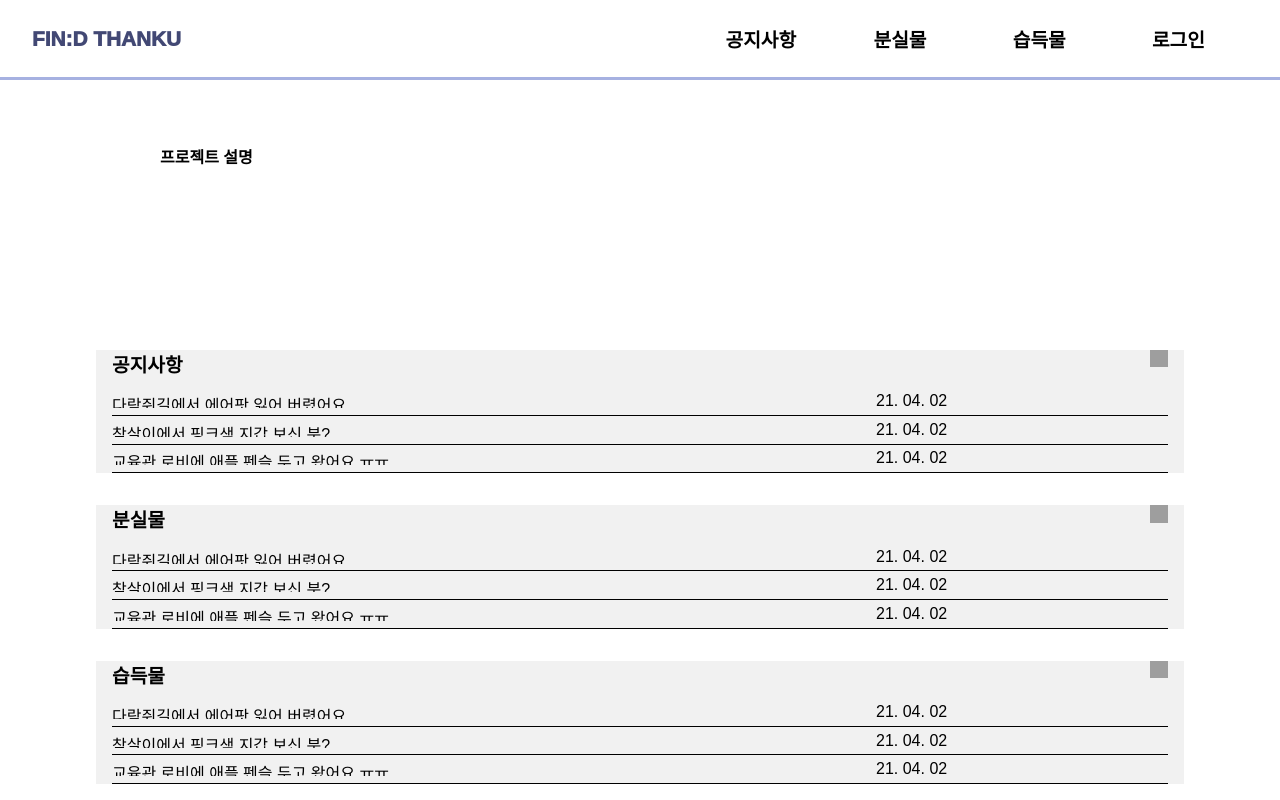
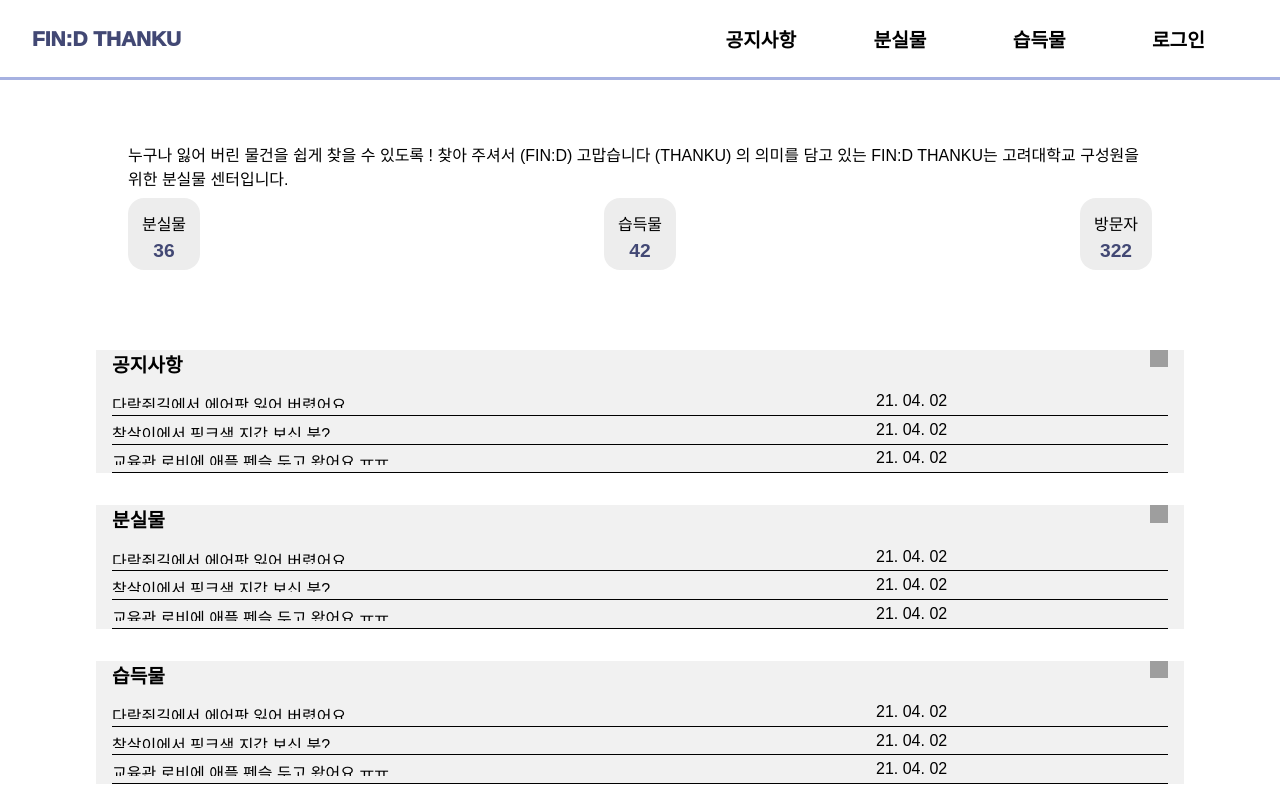
Before and after one commit to find-thanku/find-thanku-client, a React (Create React App) app: page / in a window 1280 px wide. Built offline with nearby package versions, Linux system fonts and the light colour scheme; grey boxes are pictures that could not be loaded.

Commit message:
feat : add project info and count info

```diff
--- /dev/null
+++ b/src/component/count-info/index.tsx
@@ -0,0 +1,16 @@
+import React from "react";
+import * as S from "./styles";
+import { STATIC_URL } from "../../asset/constant";
+import { CountInfoProps } from "./types";
+
+const CountInfo = (props: CountInfoProps) => {
+  const { title, count } = props;
+  return (
+    <S.CountInfoContainer>
+      <S.Title>{title}</S.Title>
+      <S.Count>{count}</S.Count>
+    </S.CountInfoContainer>
+  );
+};
+
+export default CountInfo;
--- /dev/null
+++ b/src/component/count-info/styles.ts
@@ -0,0 +1,24 @@
+import styled from "styled-components";
+import { THEME_COLOR } from "../../asset/constant";
+
+export const CountInfoContainer = styled.div`
+  display: flex;
+  flex-direction: column;
+  justify-content: center;
+  align-items: center;
+  width: 4.5rem;
+  height: 4.5rem;
+  background-color: ${THEME_COLOR.GRAYER};
+  border-radius: 1rem;
+`;
+
+export const Title = styled.div`
+  font-size: 1rem;
+  margin: 0.3rem 0rem;
+`;
+
+export const Count = styled.div`
+  font-size: 1.2rem;
+  font-weight: bold;
+  color: ${THEME_COLOR.DARK_VIOLET};
+`;
--- /dev/null
+++ b/src/component/count-info/types.ts
@@ -0,0 +1,4 @@
+export interface CountInfoProps {
+  title: string;
+  count: number;
+}
--- a/src/container/main-container/index.tsx
+++ b/src/container/main-container/index.tsx
@@ -1,12 +1,22 @@
 import React from "react";
 import * as S from "./styles";
 import LatestPosts from "../../component/latest-posts";
+import CountInfo from "../../component/count-info";
 
 const MainContainer = () => {
   return (
     <S.MainContainer>
       <S.Intro>
-        <div>프로젝트 설명</div>
+        <S.ProjectIntro>
+          누구나 잃어 버린 물건을 쉽게 찾을 수 있도록 ! 찾아 주셔서 (FIN:D)
+          고맙습니다 (THANKU) 의 의미를 담고 있는 FIN:D THANKU는 고려대학교
+          구성원을 위한 분실물 센터입니다.
+        </S.ProjectIntro>
+        <S.CountInfoContainer>
+          <CountInfo title={"분실물"} count={36}></CountInfo>
+          <CountInfo title={"습득물"} count={42}></CountInfo>
+          <CountInfo title={"방문자"} count={322}></CountInfo>
+        </S.CountInfoContainer>
       </S.Intro>
       <LatestPosts title={"공지사항"} />
       <LatestPosts title={"분실물"} />
--- a/src/container/main-container/styles.ts
+++ b/src/container/main-container/styles.ts
@@ -17,16 +17,31 @@ export const MainContainer = styled.div`
 
 export const Intro = styled.div`
   display: flex;
-  width: 80%;
+  flex-direction: column;
+  justify-content: space-between;
+  width: 85%;
   height: 20rem;
   margin: 2rem 0rem;
   padding: 2rem;
   background-color: white;
   border-radius: 2rem;
-  font-weight: bold;
 
   @media only screen and (min-width: ${BREAKPOINT}px) {
     background-color: white;
     height: calc(100vh - 5rem);
   }
 `;
+
+export const ProjectIntro = styled.div`
+  font-weight: 400;
+  line-height: 1.5rem;
+`;
+
+export const CountInfoContainer = styled.div`
+  display: flex;
+  justify-content: space-between;
+`;
+
+export const Counts = styled.div``;
+
+export const Count = styled.div``;
```
